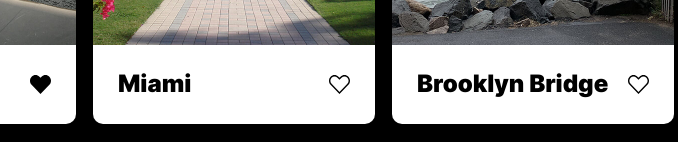
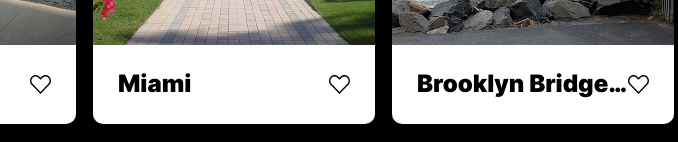
Before and after one commit to GarrafaTati/web_project_4_ptbr, a plain HTML site: page index.html in a window 1280 px wide. Shown: the part 606-748 px from the top of the page, 406-1084 px from the left. Drawn offline with Linux system fonts and the light colour scheme.

Commit message:
fix no active class icon and add big text

```diff
--- a/index.html
+++ b/index.html
@@ -63,7 +63,7 @@
             <div class="place__body">
               <div class="title">911 Memorial</div>
               <button class="place__button">
-                <span class="place__like_icon place__like_icon_state_active"></span>
+                <span class="place__like_icon"></span>
               </button>
             </div>
           </div>
@@ -79,7 +79,7 @@
           <div class="place">
             <div class="place__image" style="background-image: url(./assets/images/places/brooklyn_bridge.jpg);"></div>
             <div class="place__body">
-              <div class="title">Brooklyn Bridge</div>
+              <div class="title">Brooklyn Bridge, New York</div>
               <button class="place__button">
                 <span class="place__like_icon"></span>
               </button>
```
